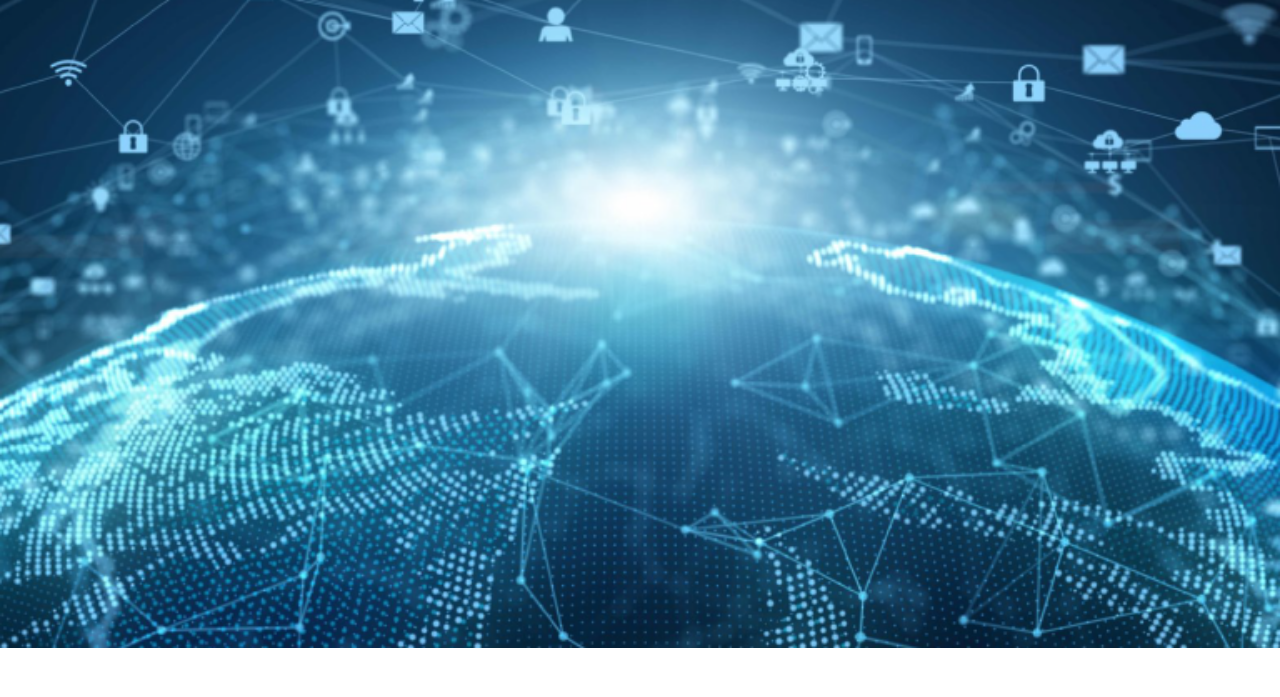
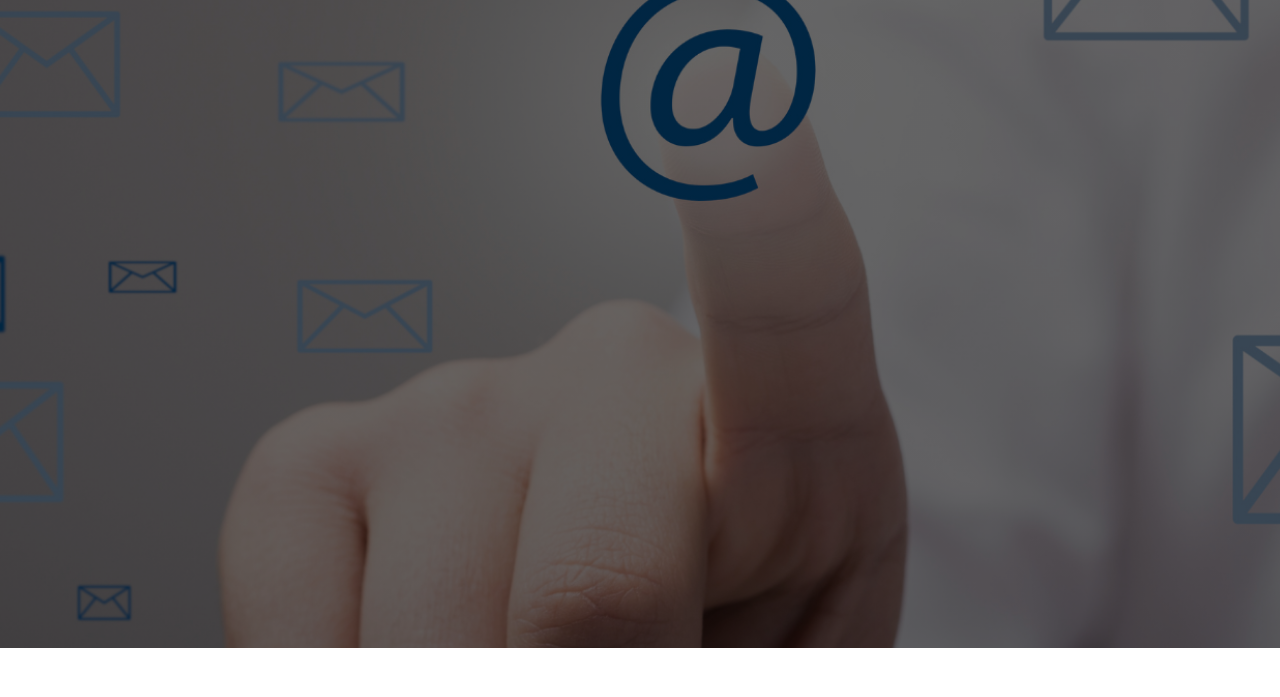
Before and after one commit to xeontechnology/alexanderkiyingi.github.io, a plain HTML site: page contactus.html in a window 1280 px wide. Shown: the part 152-849 px from the top of the page. Drawn offline with nearby package versions, Linux system fonts and the light colour scheme.

Commit message:
change of contactus page banner image

```diff
--- a/contactus.html
+++ b/contactus.html
@@ -18,11 +18,11 @@
     <style type="text/css">
       .jumbotron{
         color:white;
-        background-image: url("./images/banner3.png");
+        background-image:linear-gradient(rgba(0, 0, 0, 0.6), rgba(0, 0, 0, 0.6)), url("./images/banner6.png");
         background-position:center;
         background-repeat: no-repeat;
         background-size: cover;
-        height:20vh;
+        height:80vh;
       }
 
     </style>
```
Also changed, not shown: index.html (+1 -1 lines), images/banner6.png (added).
